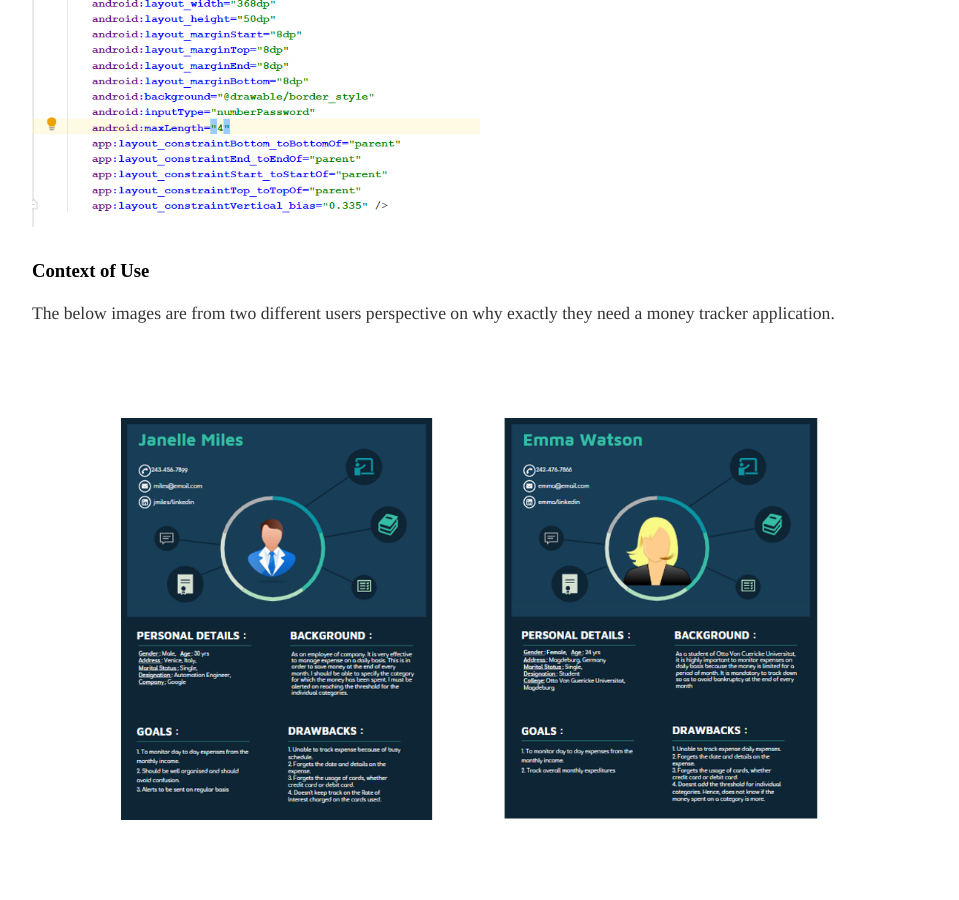
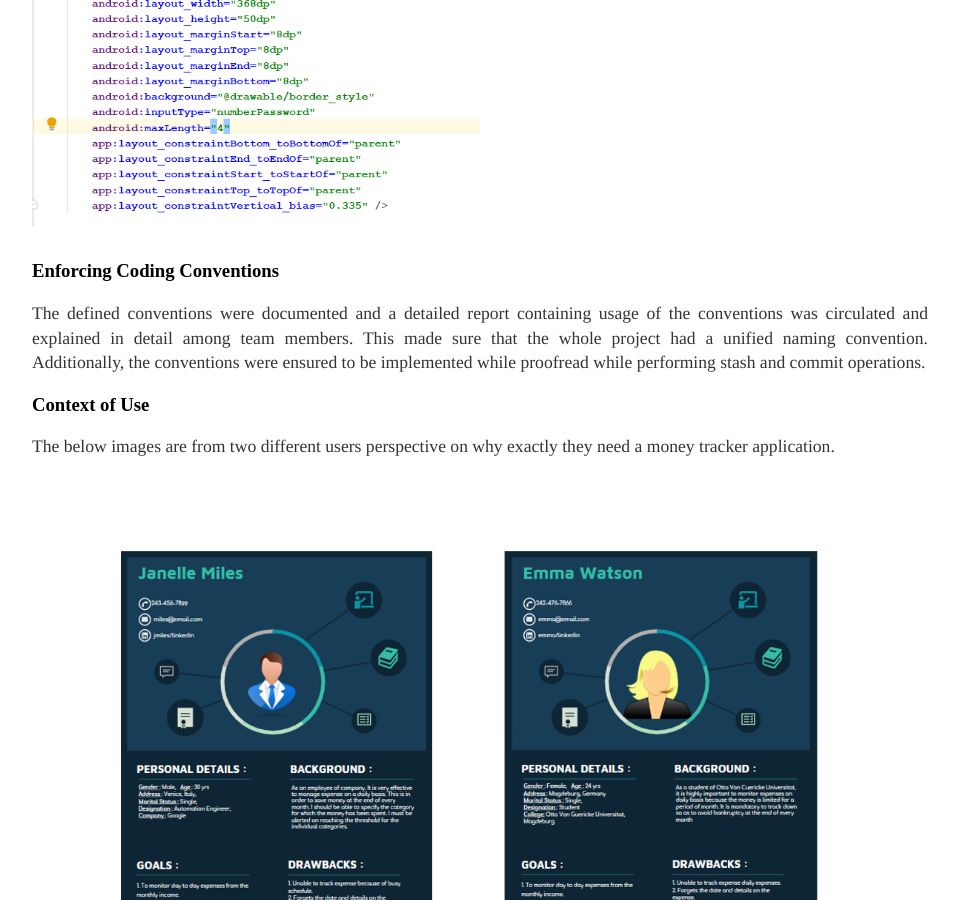
Before and after one commit to DBSE-teaching/isee2019-Sky-Net, a Jekyll site: the page built from docs/_posts/2019-06-04-third-post.md, in a window 1280 px wide and 900 px high, scrolled down 4025 px. Shown: the whole window, without its empty margins (160-1119 px from the left). Built offline with Jekyll 4.4.1, drawn with Linux system fonts in a browser that asks for light colours; some of the changed text lies outside the part shown.

Commit message:
Update 2019-06-04-third-post.md

```diff
--- a/docs/_posts/2019-06-04-third-post.md
+++ b/docs/_posts/2019-06-04-third-post.md
@@ -68,6 +68,10 @@
 
 ![Deadline image]({{site.baseurl}}/images/ownconvention.png "Own Convention"){:height="30%" width="50%"}
 
+### Enforcing Coding Conventions
+
+<p style="font-family:Times;font-size:110%;text-align:justify">The defined conventions were documented and a detailed report containing usage of the conventions was circulated and explained in detail among team members. This made sure that the whole project had a unified naming convention. Additionally, the conventions were ensured to be implemented while proofread while performing stash and commit operations.</p>
+
 ### Context of Use
 
 <p style="font-family:Times;font-size:110%;text-align:justify">The below images are from two different users perspective on why exactly they need a money tracker application.</p>
```
Also changed, not shown: other parts of docs/_posts/2019-06-04-third-post.md (+6 -0 lines).
